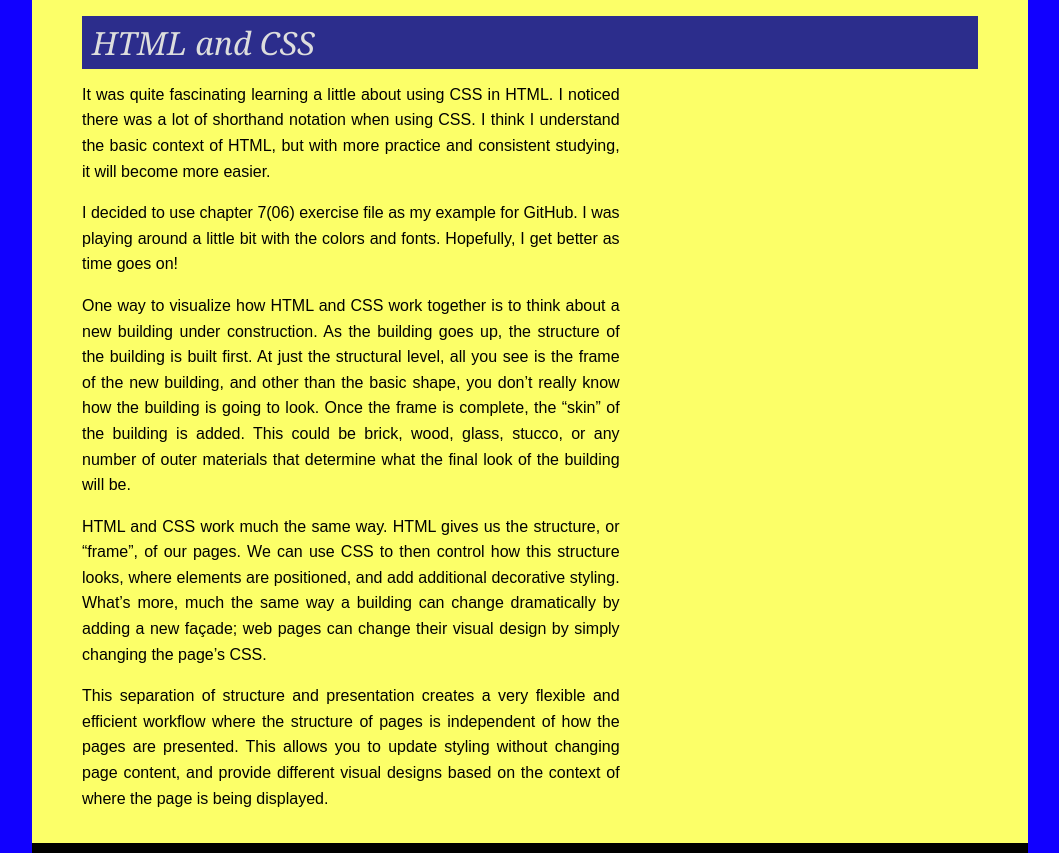
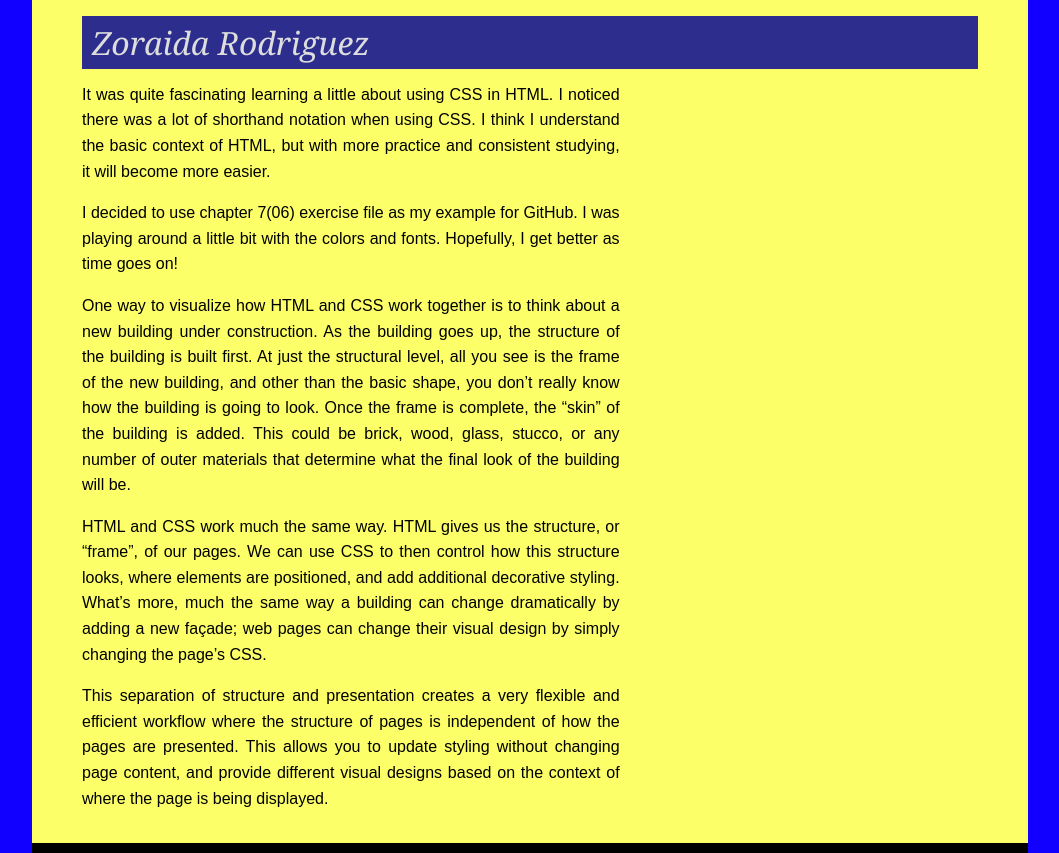
Before and after one commit to 0722185scccd/0722185scccd.github.io, a plain HTML site: page index.html in a window 1280 px wide. Shown: the whole page, without its empty margins (110-1169 px from the left). Drawn offline with Linux system fonts and the light colour scheme.

Commit message:
updating index.html file

```diff
--- a/index.html
+++ b/index.html
@@ -7,7 +7,7 @@
 </head>
 <body>
 
-<h1>HTML and CSS</h1>
+<h1>Zoraida Rodriguez</h1>
     <p>It was quite fascinating learning a little about using CSS in HTML. I noticed there was a lot of shorthand
         notation when using CSS. I think I understand the basic context of HTML, but with more practice and consistent
         studying, it will become more easier.</p>
```
